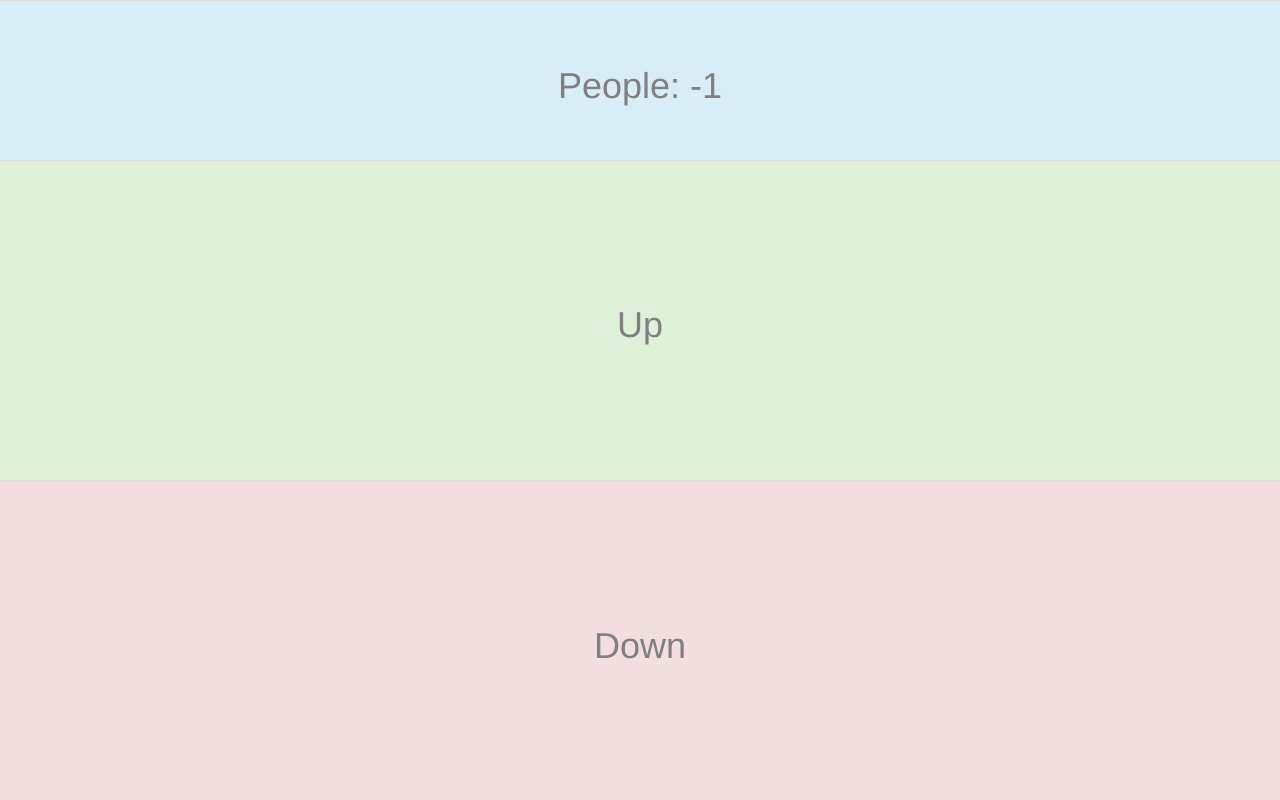
After one commit to KiranJKurian/RUScheduler, a Flask app: page /basement in a window 1280 px wide. The commit adds this page. Run offline with Flask 2, Linux system fonts and the light colour scheme; some libraries are stand-ins or nearby versions.

Commit message:
basement

```diff
--- a/Places.py
+++ b/Places.py
@@ -1,7 +1,7 @@
 import json
 # import urllib2
 
-development=False
+development=True
 
 if development:
   BUILDING='Buildings.json'
--- a/__init__.py
+++ b/__init__.py
@@ -16,7 +16,7 @@ import main
 
 app = flask.Flask(__name__)
 
-development=False
+development=True
 
 if development:
   CLIENT_SECRETS='client_secrets.json'
@@ -40,6 +40,16 @@ def pledge():
     # raise Exception('Testing')
     try:
         return render_template('pledge.html')
+    except:
+        print "Cannot render template"
+        return "Error with rendering template"
+
+@app.route('/basement')
+def basement():
+    # flask.session.clear()
+    # raise Exception('Testing')
+    try:
+        return render_template('basement.html')
     except:
         print "Cannot render template"
         return "Error with rendering template"
--- /dev/null
+++ b/static/css/basement.css
@@ -0,0 +1,32 @@
+html, body{
+	height: 100%;
+	width: 100%;
+	color: gray;
+}
+div{
+	text-align: center;
+	margin: 0 auto;
+}
+
+#count{
+	/*background-color: blue;
+	color: white;*/
+	height: 20%;
+}
+
+#up{
+	/*background-color: green;
+	color: white;*/
+	height: 40%;
+}
+
+#down{
+	/*background-color: red;
+	color: white;*/
+	height: 40%;
+}
+table{
+	text-align: center;
+	min-height: 100%;
+    height: 100%;
+}
--- /dev/null
+++ b/static/js/basement.js
@@ -0,0 +1,21 @@
+$( document ).ready(function() {
+ 	var people=0;
+
+ 	function update(){
+ 		$("#numPeople").text(people);
+ 		console.log("We have "+people+" people now!");
+ 	}
+
+    $("#up").click(function(){
+    	people++;
+    	update();
+    })
+    $("#down").click(function(){
+    	people--;
+    	update();
+    })
+    $("#count").click(function(){
+    	update();
+    })
+
+});
--- a/static/js/main.js
+++ b/static/js/main.js
@@ -1,4 +1,4 @@
-development=true
+development=false
 
 function randomString(length) {
     return Math.round((Math.pow(36, length + 1) - Math.random() * Math.pow(36, length))).toString(36).slice(1);
--- /dev/null
+++ b/templates/basement.html
@@ -0,0 +1,35 @@
+<!DOCTYPE html>
+<html>
+  <head>
+    <meta charset="UTF-8">
+    <title>Basement Show Counter</title>
+    <link rel="stylesheet" href="https://maxcdn.bootstrapcdn.com/bootstrap/3.3.6/css/bootstrap.min.css" integrity="sha384-1q8mTJOASx8j1Au+a5WDVnPi2lkFfwwEAa8hDDdjZlpLegxhjVME1fgjWPGmkzs7" crossorigin="anonymous">
+    <link rel="stylesheet" href="{{ url_for('static', filename='css/basement.css') }}" />
+
+    <script src="https://ajax.googleapis.com/ajax/libs/jquery/2.1.3/jquery.min.js"></script>
+    <script src="https://maxcdn.bootstrapcdn.com/bootstrap/3.3.6/js/bootstrap.min.js" integrity="sha384-0mSbJDEHialfmuBBQP6A4Qrprq5OVfW37PRR3j5ELqxss1yVqOtnepnHVP9aJ7xS" crossorigin="anonymous"></script>
+    <script src="{{ url_for('static', filename='js/basement.js') }}"></script>
+  </head>
+  <body>
+  	<table class="table">
+		<tr class="info" id="count">
+			<td></td>
+			<td style="vertical-align:middle"><h1>People: <span id="numPeople">-1</span></h1></td>
+			<td></td>
+		</tr>
+		<tr class="success" id="up">
+			<td></td>
+			<td style="vertical-align:middle"><h1>Up</h1></td>
+			<td></td>
+		</tr>
+		<tr class="danger" id="down">
+			<td></td>
+			<td style="vertical-align:middle"><h1>Down</h1></td>
+			<td></td>
+		</tr>
+	</table>
+  	<!-- <div id="count">People: <span id='numPeople'>0</span></div>
+  	<div id="up">Up</div>
+  	<div id="down">Down</div> -->
+  </body>
+</html>
--- a/templates/pledge.html
+++ b/templates/pledge.html
@@ -81,7 +81,7 @@
                 </form> -->
                 <div class="row uniform">
                     <div class="12u"><center>
-                      <ul id='calendarList'></ul>
+                      <div id='calendarList'></div>
                       <ul class="actions">
                         <a id="getCalendars" class="button fit">View Calendars</a>
                         <a hidden id="add" class="button fit">Add Schedule</a>
```
Also changed, not shown: 2 other files.
